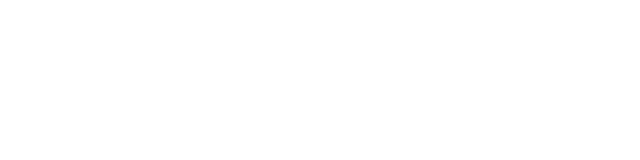
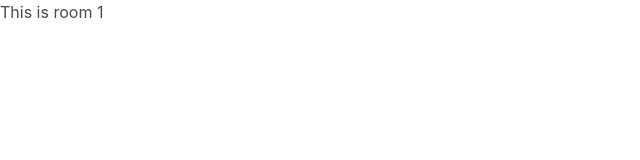
Before and after one commit to InsiderJanggo/uvopia, a React (Vite) app in the folder client/: page /room/1 in a window 1280 px wide. Shown: the top 160 px of the page, without its empty margins (0-640 px from the left). Built offline with nearby package versions, Linux system fonts and the light colour scheme.

Commit message:
added roompage

```diff
--- a/client/src/App.tsx
+++ b/client/src/App.tsx
@@ -7,6 +7,7 @@
 import Profile from './pages/Profile'
 import Register from './pages/Register'
 import Create from './pages/room/Create'
+import RoomPage from './pages/room/[id]'
 import User from './pages/user'
 import UserPage from './pages/user/[id]'
 
@@ -16,6 +17,9 @@
         <Switch>
             <Route path="/room/create">
                   <Create />
+            </Route>
+            <Route path="/room/:id">
+                  <RoomPage />
             </Route>
             <Route path="/user/:id">
                   <UserPage />
--- /dev/null
+++ b/client/src/pages/room/[id].tsx
@@ -0,0 +1,11 @@
+import React from 'react'
+import { useParams } from 'react-router'
+
+const RoomPage = () => {
+    const { id }: any = useParams()
+    return(
+        <span>This is room {id}</span>
+    )
+}
+
+export default RoomPage
```
